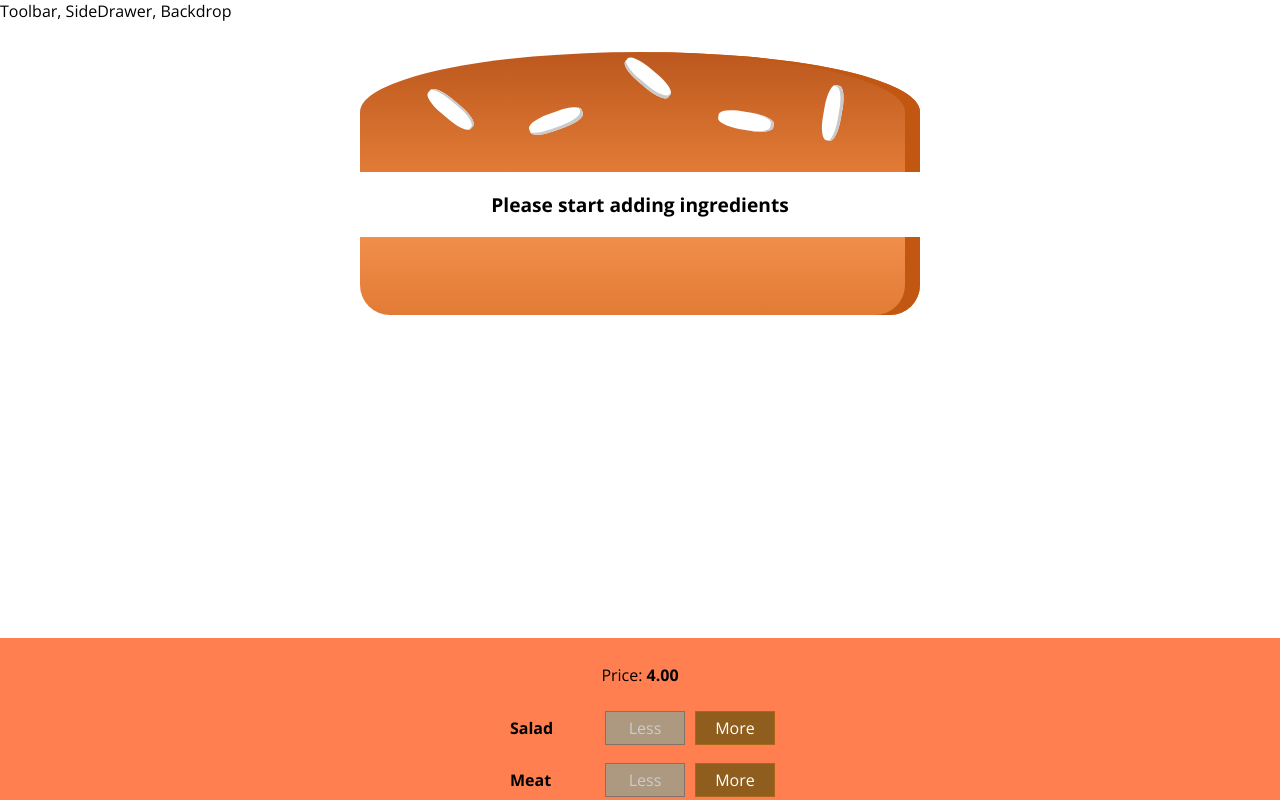
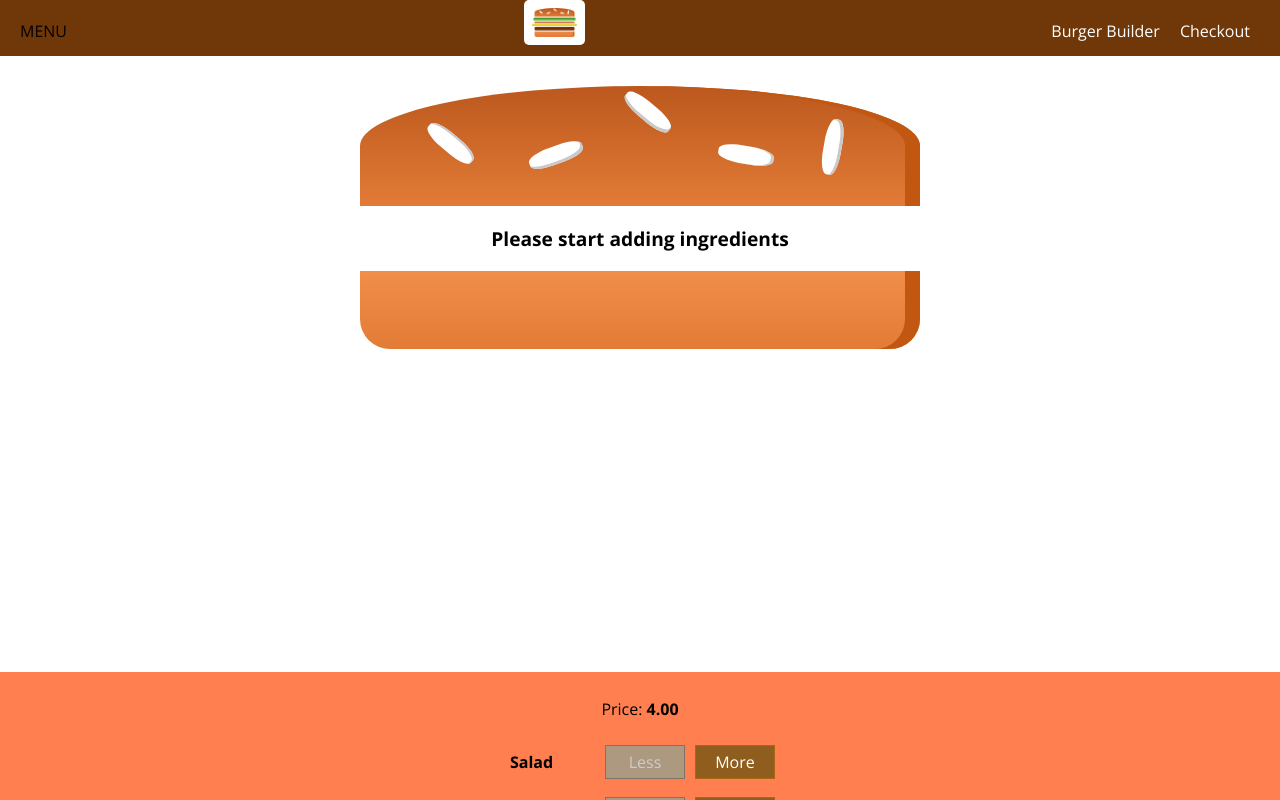
Before and after one commit to ShimnaA/burgerapp, a React (Create React App) app: page / in a window 1280 px wide. Shown: the top 800 px of the page. Built offline with nearby package versions, Linux system fonts and the light colour scheme.

Commit message:
navigation

```diff
--- a/src/components/Layout/Layout.js
+++ b/src/components/Layout/Layout.js
@@ -1,10 +1,11 @@
 import React from 'react';
 import Aux from '../../hoc/Auxiliary';
-import styles from './Layout.module.css'
+import styles from './Layout.module.css';
+import Toolbar from '../../components/Navigation/Toolbar/Toolbar'
 
 const layout = (props) => (
     <Aux>
-        <div>Toolbar, SideDrawer, Backdrop</div>
+        <Toolbar />
         <main className={styles.Content}>
             {props.children}
         </main>
--- a/src/components/Layout/Layout.module.css
+++ b/src/components/Layout/Layout.module.css
@@ -1,4 +1,4 @@
 .Content {
-    margin-top: 16px;
+    margin-top: 72px;
 
 }
--- /dev/null
+++ b/src/components/Logo/Logo.js
@@ -0,0 +1,11 @@
+import React from 'react';
+import burgerLogo from '../../assets/images/burger-logo.png';
+import styles from './Logo.module.css'
+
+const logo = () => (
+    <div className={styles.Logo}>
+        <img src={burgerLogo} alt="MyBurger"></img>
+    </div>
+);
+
+export default logo;
--- /dev/null
+++ b/src/components/Logo/Logo.module.css
@@ -0,0 +1,12 @@
+.Logo {
+    background-color: white;
+    padding: 8px;
+    height: 80%;
+    box-sizing: border-box;
+    border-radius: 5px;
+}
+
+.Logo img {
+    height: 100%;
+
+}
--- /dev/null
+++ b/src/components/Navigation/NavigationItems/NavigationItem/NavigationItem.js
@@ -0,0 +1,11 @@
+import React from 'react';
+import styles from './NavigationItem.module.css';
+
+const navigationitem = (props) => (
+    <li className={styles.NavigationItem}>
+        <a href={props.link}>{props.children}</a>
+
+    </li>
+);
+
+export default navigationitem;
--- /dev/null
+++ b/src/components/Navigation/NavigationItems/NavigationItem/NavigationItem.module.css
@@ -0,0 +1,45 @@
+.NavigationItem {
+    margin: 10px 0;
+    box-sizing: border-box;
+    display: flex;
+    width: 100%;
+}
+
+.NavigationItem a {
+    color: #8F5C2C;
+    text-decoration: none;
+    width: 100%;
+    box-sizing: border-box;
+    display: block;
+}
+
+.NavigationItem a:hover,
+.NavigationItem a:active,
+.NavigationItem a.active {
+    color: #40A4C8;
+}
+
+@media (min-width: 500px) {
+    .NavigationItem {
+        margin: 0;
+        display: flex;
+        height: 100%;
+        width: auto;
+        align-items: center;
+    }
+
+    .NavigationItem a {
+        color: white;
+        height: 100%;
+        padding: 16px 10px;
+        border-bottom: 4px solid transparent;
+    }
+
+    .NavigationItem a:hover,
+    .NavigationItem a:active,
+    .NavigationItem a.active {
+        background-color: #8F5C2C;
+        border-bottom: 4px solid #40A4C8;
+        color: white;
+    }
+}
--- /dev/null
+++ b/src/components/Navigation/NavigationItems/NavigationItems.js
@@ -0,0 +1,13 @@
+import React from 'react';
+import styles from './NavigationItems.module.css';
+import NavigationItem from './NavigationItem/NavigationItem';
+
+const navigationitems = () => (
+    <ul className={styles.NavigationItems}>
+        <NavigationItem link='/' active>Burger Builder</NavigationItem>
+        <NavigationItem link='/'>Checkout</NavigationItem>
+    </ul>
+
+);
+
+export default navigationitems;
--- /dev/null
+++ b/src/components/Navigation/NavigationItems/NavigationItems.module.css
@@ -0,0 +1,15 @@
+.NavigationItems {
+    margin: 0;
+    padding: 0;
+    list-style: none;
+    display: flex;
+    flex-flow: column;
+    align-items: center;
+    height: 100%;
+}
+
+@media (min-width: 500px) {
+    .NavigationItems {
+        flex-flow: row;
+    }
+}
--- /dev/null
+++ b/src/components/Navigation/Toolbar/Toolbar.js
@@ -0,0 +1,17 @@
+import React from 'react';
+import styles from './Toolbar.module.css';
+import Logo from '../../Logo/Logo';
+import NavigationItems from '../NavigationItems/NavigationItems'
+
+const toolbar = () =>(
+    <header className={styles.Toolbar}>
+        <div>MENU</div>
+        <Logo />
+        <nav>
+            <NavigationItems />
+        </nav>
+
+    </header>
+);
+
+export default toolbar;
--- /dev/null
+++ b/src/components/Navigation/Toolbar/Toolbar.module.css
@@ -0,0 +1,19 @@
+.Toolbar {
+    height: 56px;
+    width: 100%;
+    position: fixed;
+    top: 0;
+    left: 0;
+    background-color: #703809;
+    display: flex;
+    justify-content: space-between;
+    align-items: baseline;
+    padding: 0 20px;
+    box-sizing: border-box;
+    z-index: 90;
+}
+
+.Toolbar nav {
+    height: 100%;
+
+}
```
Also changed, not shown: src/assets/images/burger-logo.png (added).
